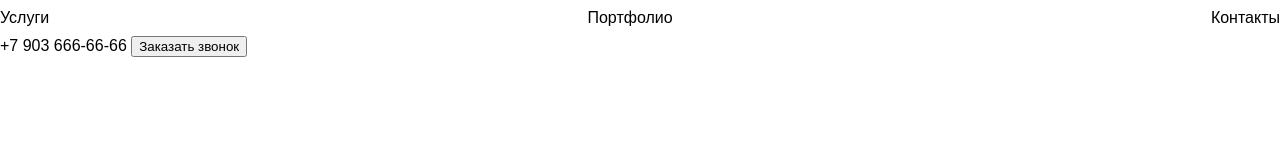
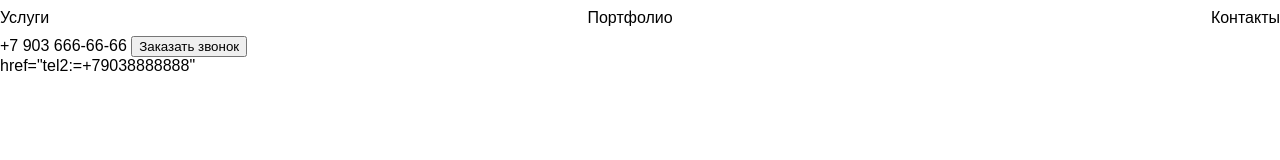
Before and after one commit to sterx86/3.9, a plain HTML site: page index.html in a window 1280 px wide. Drawn offline with Linux system fonts and the light colour scheme.

Commit message:
new-branch (#1)
* 2-nd tel added

* tel1 changed

```diff
--- a/index.html
+++ b/index.html
@@ -20,6 +20,7 @@
             <a href="tel:+79036666666">+7 903 666-66-66</a>
             <button>Заказать звонок</button>
         </div>
+        <div> href="tel2:=+79038888888"</div>
     </header>
 </body>
 </html>
```
